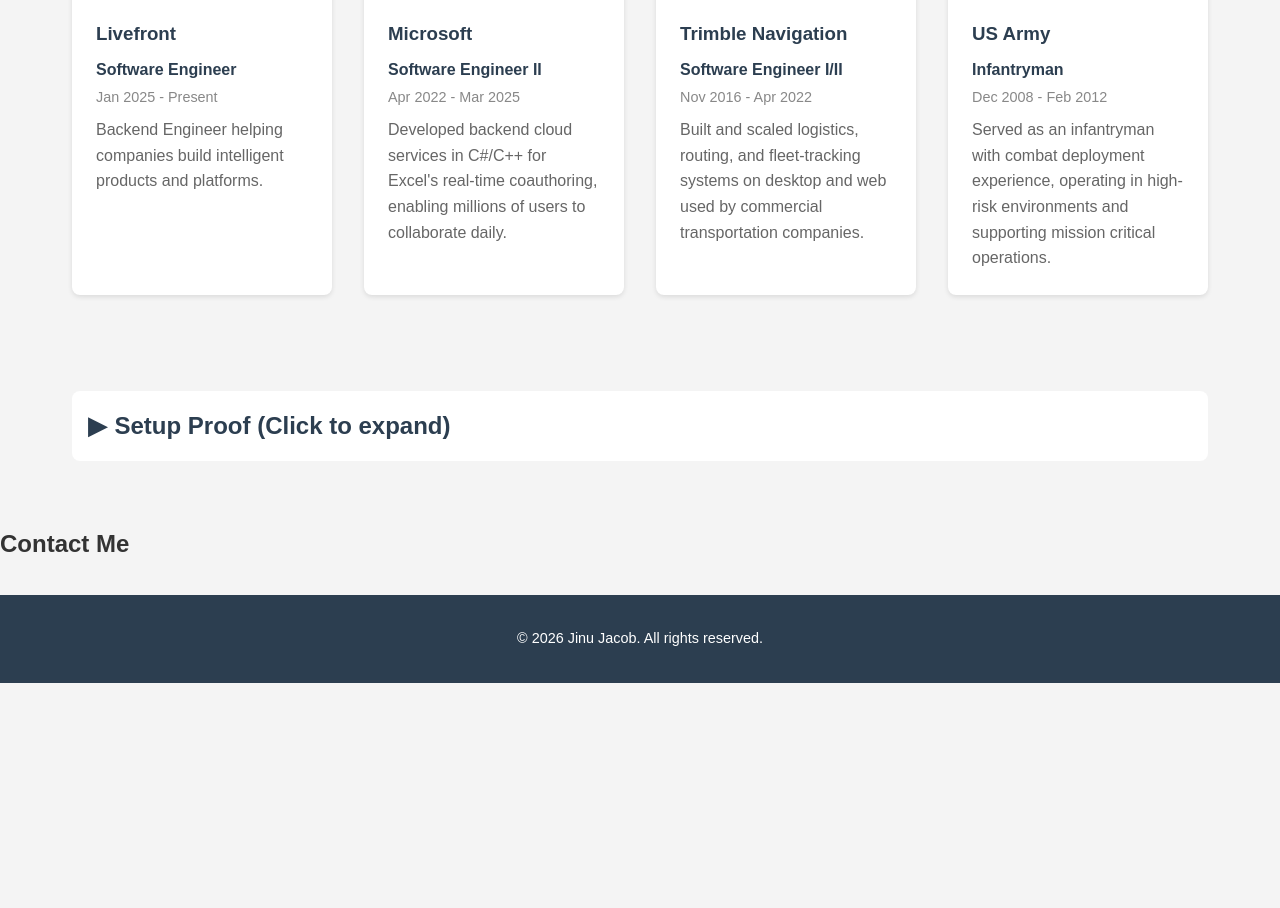
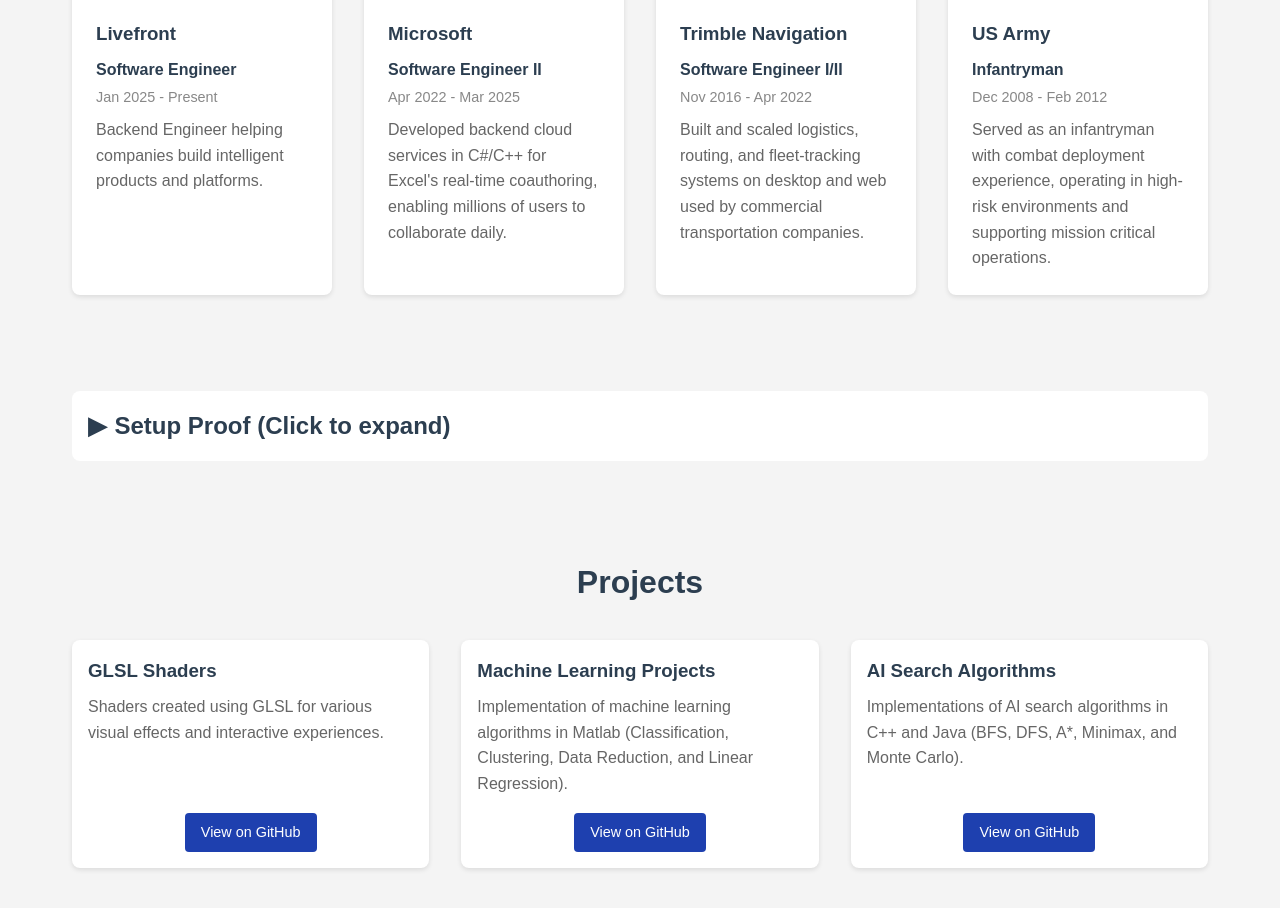
Before and after one commit to jinu2ID/jinu2ID.github.io, a plain HTML site: page index.html in a window 1280 px wide. Shown: the part 1886-2794 px from the top of the page. Before the commit the page ends 2569 px from the top, so only its background shows below. Drawn offline with Linux system fonts and the light colour scheme.

Commit message:
Added projects section; rendered with javascript

```diff
--- a/css/style.css
+++ b/css/style.css
@@ -328,6 +328,89 @@
   color: var(--color-text-muted);
 }
 
+/* Projects Section */
+.projects-section {
+  max-width: var(--section-max-width);
+  margin: 2rem auto;
+  padding: 2rem;
+}
+
+.projects-section h2 {
+  text-align: center;
+  margin-bottom: 2rem;
+  color: var(--color-heading);
+  font-size: 2rem;
+}
+
+.projects-grid {
+  display: grid;
+  grid-template-columns: repeat(auto-fit, minmax(300px, 1fr));
+  gap: 2rem;
+}
+
+.project-card {
+  display: flex;
+  flex-direction: column;
+  background-color: var(--color-white);
+  border-radius: var(--border-radius);
+  overflow: hidden;
+  box-shadow: var(--shadow-light);
+  transition:
+    transform var(--transition-speed),
+    box-shadow var(--transition-speed);
+}
+
+.project-card:hover {
+  transform: translateY(-5px);
+  box-shadow: var(--shadow-medium);
+}
+
+.project-card img {
+  width: 100%;
+  height: 200px;
+  object-fit: cover;
+}
+
+.project-content {
+  display: flex;
+  flex-direction: column;
+  flex: 1;
+  padding: 1rem;
+}
+
+.project-content h3 {
+  color: var(--color-heading);
+  margin-bottom: 0.5rem;
+}
+
+.project-content p {
+  color: var(--color-text-muted);
+  line-height: 1.6;
+  margin-bottom: 1rem;
+}
+
+.project-links {
+  display: flex;
+  gap: 1rem;
+  margin-top: auto;
+  justify-content: center;
+}
+
+.project-link {
+  display: inline-block;
+  padding: 0.5rem 1rem;
+  background-color: var(--color-primary);
+  color: var(--color-white);
+  text-decoration: none;
+  border-radius: 4px;
+  font-size: 0.9rem;
+  transition: background-color var(--transition-speed);
+}
+
+.project-link:hover {
+  background-color: var(--color-primary-light);
+}
+
 /* Contact Section */
 
 /* Footer */
--- a/index.html
+++ b/index.html
@@ -5,6 +5,7 @@
     <meta name="viewport" content="width=device-width, initial-scale=1.0" />
     <title>Jinu Jacob</title>
     <link rel="stylesheet" href="./css/style.css" />
+    <script src="./js/projects.js" defer></script>
   </head>
   <body>
     <header>
@@ -16,6 +17,7 @@
           <li><a href="#home">Home</a></li>
           <li><a href="#about">About</a></li>
           <li><a href="#experience">Experience</a></li>
+          <li><a href="#projects">Projects</a></li>
           <li><a href="#contact">Contact</a></li>
         </ul>
       </nav>
@@ -133,6 +135,10 @@
         </div>
       </details>
     </section>
+    <section id="projects" class="projects-section">
+      <h2>Projects</h2>
+      <div class="projects-grid"></div>
+    </section>
     <section id="contact" class="contact-section">
       <h2>Contact Me</h2>
     </section>
--- /dev/null
+++ b/js/projects.js
@@ -0,0 +1,47 @@
+const projects = [
+  {
+    id: 1,
+    title: "GLSL Shaders",
+    description: "Shaders created using GLSL for various visual effects and interactive experiences.",
+    githubLink: "https://github.com/jinu2ID/Shaders",
+  },
+  {
+    id: 2,
+    title: "Machine Learning Projects",
+    description: "Implementation of machine learning algorithms in Matlab (Classification, Clustering, Data Reduction, and Linear Regression).",
+    githubLink: "https://github.com/jinu2ID/Machine-Learning",
+  },
+  {
+    id: 3,
+    title: "AI Search Algorithms",
+    description: "Implementations of AI search algorithms in C++ and Java (BFS, DFS, A*, Minimax, and Monte Carlo).",
+    githubLink: "https://github.com/jinu2ID/AI",
+  },
+];
+
+function renderProjects() {
+  const projectsContainer = document.querySelector(".projects-grid");
+
+  projectsContainer.innerHTML = "";
+
+  projects.forEach((project) => {
+    const card = document.createElement("div");
+    card.className = "project-card";
+
+    card.innerHTML = `
+        <div class="project-content">
+            <h3>${project.title}</h3>
+            <p>${project.description}</p>
+            <div class="project-links">
+                <a href="${project.githubLink}" target="_blank" rel="noopener noreferrer" class="project-link">
+                    View on GitHub
+                </a>
+            </div>
+        </div>
+    `;
+
+    projectsContainer.appendChild(card);
+  });
+}
+
+document.addEventListener("DOMContentLoaded", renderProjects);
```
